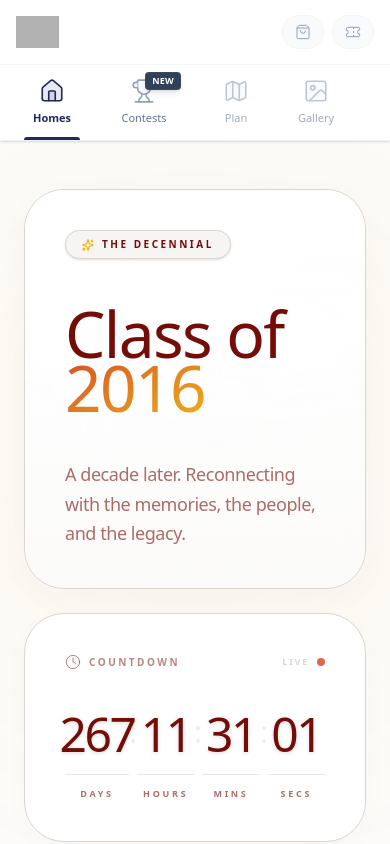
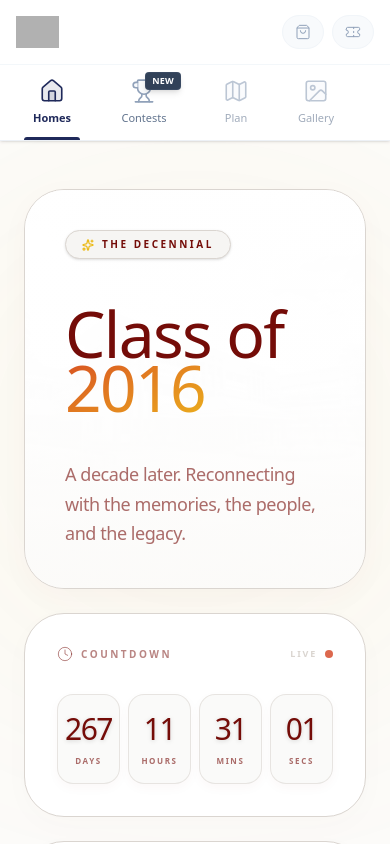
Before and after one commit to mace-2016/alumnimeet, a Next.js app: page / in a window 390 px wide. Shown: the top 844 px of the page. Built offline with nearby package versions, Linux system fonts and the light colour scheme; grey boxes are pictures that could not be loaded; a web font is replaced by a local one.

Commit message:
Update page.tsx

```diff
--- a/app/page.tsx
+++ b/app/page.tsx
@@ -45,7 +45,7 @@ export default function HomePage() {
   return (
     <div className="relative w-full max-w-[1140px] mx-auto px-6 py-12 md:py-20 animate-in fade-in duration-1000">
 
-      {/* Page Atmosphere - Using your Heritage Gold & Rust variables */}
+      {/* Page Atmosphere */}
       <div className="pointer-events-none absolute inset-0 -z-10 overflow-hidden">
         <div className="absolute left-1/2 top-0 h-[600px] w-[1000px] -translate-x-1/2 rounded-full bg-[radial-gradient(circle_at_center,var(--color-mace-gold),transparent_70%)] opacity-[0.07] blur-[120px]" />
       </div>
@@ -78,22 +78,20 @@ export default function HomePage() {
           </div>
         </div>
 
-        {/* TIMER BLOCK - THE CHRONOGRAPH VIBE */}
-        <div className="group relative md:col-span-2 bg-white rounded-[2.5rem] border border-[var(--border)] p-10 lg:p-14 flex flex-col justify-center overflow-hidden shadow-[0_8px_30px_rgba(116,12,8,0.02)] transition-all duration-700 hover:shadow-[0_30px_60px_rgba(116,12,8,0.06)] hover:-translate-y-1.5">
+        {/* TIMER BLOCK - RESPONSIVE GLASS FIX */}
+        <div className="group relative md:col-span-2 bg-white rounded-[2.5rem] border border-[var(--border)] p-8 lg:p-14 flex flex-col justify-center overflow-hidden shadow-[0_8px_30px_rgba(116,12,8,0.02)] transition-all duration-700 hover:shadow-[0_30px_60px_rgba(116,12,8,0.06)] hover:-translate-y-1.5">
 
-          {/* Architectural Clockwork Rings (Hidden until hover) */}
           <div className="absolute -right-24 -top-24 w-72 h-72 border border-[var(--color-mace-gold)]/20 rounded-full opacity-0 group-hover:opacity-100 group-hover:scale-105 transition-all duration-1000 ease-out" />
           <div className="absolute -right-12 -top-12 w-48 h-48 border border-[var(--color-mace-gold)]/30 rounded-full opacity-0 group-hover:opacity-100 group-hover:scale-110 transition-all duration-1000 delay-75 ease-out" />
           <div className="absolute inset-0 bg-[radial-gradient(circle_at_100%_0%,var(--color-mace-gold),transparent_40%)] opacity-0 group-hover:opacity-[0.04] transition-opacity duration-1000" />
 
           <div className="relative z-10">
-            <div className="mb-10 flex items-center justify-between">
+            <div className="mb-8 md:mb-10 flex items-center justify-between">
               <div className="flex items-center gap-2 text-[10px] font-bold uppercase tracking-[0.25em] text-[var(--color-mace-crimson)]/50 group-hover:text-[var(--color-mace-rust)] transition-colors duration-500">
                 <Clock className="h-4 w-4" strokeWidth={1.5} />
                 Countdown
               </div>
 
-              {/* Live Status Indicator */}
               <div className="flex items-center gap-2">
                 <span className="text-[9px] font-bold uppercase tracking-[0.2em] text-[var(--color-mace-stone)]">Live</span>
                 <span className="relative flex h-2 w-2">
@@ -103,21 +101,24 @@ export default function HomePage() {
               </div>
             </div>
 
-            <div className="flex items-start justify-between w-full">
+            {/* Re-architected container: 4-col grid on mobile, flex-between on desktop */}
+            <div className="grid grid-cols-4 gap-2 sm:gap-3 md:flex md:items-start md:justify-between w-full">
               {timerItems.map((item, idx) => (
                 <React.Fragment key={idx}>
-                  <div className="flex flex-col items-center gap-4 w-16 md:w-20">
-                    <span className="font-serif text-5xl md:text-6xl lg:text-7xl font-medium text-[var(--color-mace-crimson)] tabular-nums tracking-tighter drop-shadow-sm group-hover:-translate-y-1 transition-transform duration-500">
+
+                  {/* The Glass Piece (Mobile) vs Chronograph Column (Desktop) */}
+                  <div className="flex flex-col items-center justify-center gap-1.5 md:gap-4 w-full md:w-20 py-4 md:py-0 bg-[var(--surface-soft)]/50 md:bg-transparent border border-[var(--border)]/60 md:border-transparent rounded-2xl md:rounded-none shadow-[0_4px_12px_rgba(116,12,8,0.03)] md:shadow-none backdrop-blur-md">
+                    <span className="font-serif text-3xl sm:text-4xl md:text-6xl lg:text-7xl font-medium text-[var(--color-mace-crimson)] tabular-nums tracking-tighter drop-shadow-sm md:group-hover:-translate-y-1 transition-transform duration-500">
                       {String(item.value).padStart(2, "0")}
                     </span>
-                    <span className="text-[9px] font-black uppercase tracking-[0.3em] text-[var(--text-muted)] border-t border-[var(--border)]/60 pt-3 w-full text-center">
+                    <span className="text-[8px] md:text-[9px] font-black uppercase tracking-[0.2em] md:tracking-[0.3em] text-[var(--text-muted)] md:border-t md:border-[var(--border)]/60 pt-0.5 md:pt-3 w-full text-center">
                       {item.label}
                     </span>
                   </div>
 
-                  {/* Classic Chronograph Separators */}
+                  {/* Classic Chronograph Separators (Hidden entirely on mobile) */}
                   {idx !== timerItems.length - 1 && (
-                    <div className="text-3xl md:text-5xl font-serif font-light text-[var(--color-mace-stone)]/40 mt-1 md:mt-2 animate-pulse">
+                    <div className="hidden md:block text-3xl md:text-5xl font-serif font-light text-[var(--color-mace-stone)]/40 mt-1 md:mt-2 animate-pulse">
                       :
                     </div>
                   )}
@@ -129,7 +130,6 @@ export default function HomePage() {
 
         {/* LOCATION BLOCK */}
         <a href="#map" className="group relative bg-white rounded-[2.5rem] border border-[var(--border)] p-8 lg:p-10 flex flex-col justify-between overflow-hidden shadow-[0_8px_30px_rgba(116,12,8,0.02)] hover:shadow-[0_20px_40px_rgba(116,12,8,0.06)] hover:-translate-y-1 transition-all duration-500">
-          {/* Faded Watermark */}
           <MapPin className="absolute -right-8 -bottom-8 w-40 h-40 text-[var(--color-mace-gold)] opacity-0 group-hover:opacity-[0.04] group-hover:-translate-x-2 group-hover:-translate-y-2 transition-all duration-700 ease-out pointer-events-none" />
 
           <div className="flex justify-between items-start relative z-10">
@@ -147,7 +147,6 @@ export default function HomePage() {
 
         {/* DATE BLOCK */}
         <a href="#calendar" className="group relative bg-white rounded-[2.5rem] border border-[var(--border)] p-8 lg:p-10 flex flex-col justify-between overflow-hidden shadow-[0_8px_30px_rgba(116,12,8,0.02)] hover:shadow-[0_20px_40px_rgba(116,12,8,0.06)] hover:-translate-y-1 transition-all duration-500">
-          {/* Faded Watermark */}
           <Calendar className="absolute -right-8 -bottom-8 w-40 h-40 text-[var(--color-mace-rust)] opacity-0 group-hover:opacity-[0.03] group-hover:-translate-x-2 group-hover:-translate-y-2 transition-all duration-700 ease-out pointer-events-none" />
 
           <div className="flex justify-between items-start relative z-10">
@@ -165,7 +164,6 @@ export default function HomePage() {
 
         {/* WHATSAPP BLOCK */}
         <a href="#whatsapp" className="group relative bg-white rounded-[2.5rem] border border-[var(--border)] p-8 lg:p-10 flex flex-col justify-between overflow-hidden shadow-[0_8px_30px_rgba(116,12,8,0.02)] hover:shadow-[0_20px_40px_rgba(116,12,8,0.06)] hover:-translate-y-1 transition-all duration-500">
-          {/* Faded Watermark */}
           <MessageCircle className="absolute -right-8 -bottom-8 w-40 h-40 text-[var(--color-mace-crimson)] opacity-0 group-hover:opacity-[0.03] group-hover:-translate-x-2 group-hover:-translate-y-2 transition-all duration-700 ease-out pointer-events-none" />
 
           <div className="flex justify-between items-start relative z-10">
@@ -181,13 +179,9 @@ export default function HomePage() {
           </div>
         </a>
 
-        {/* CONTESTS BLOCK - THE TROPHY ROOM VIBE */}
+        {/* CONTESTS BLOCK */}
         <Link href="/contest" className="group relative md:col-span-3 bg-white rounded-[2.5rem] border border-[var(--border)] p-10 lg:p-12 flex flex-col md:flex-row md:items-center justify-between overflow-hidden shadow-[0_8px_30px_rgba(116,12,8,0.02)] hover:shadow-[0_40px_80px_rgba(116,12,8,0.08)] hover:-translate-y-1.5 transition-all duration-700">
-
-          {/* Premium Background Blooms */}
           <div className="absolute inset-0 bg-[radial-gradient(circle_at_0%_100%,var(--color-mace-gold),transparent_40%)] opacity-0 group-hover:opacity-[0.06] transition-opacity duration-1000" />
-
-          {/* Faded Watermark Trophy */}
           <Trophy className="absolute -right-8 -bottom-12 w-64 h-64 text-[var(--color-mace-gold)] opacity-0 group-hover:opacity-[0.03] group-hover:-translate-x-4 group-hover:-translate-y-4 transition-all duration-1000 ease-out pointer-events-none" />
 
           <div className="flex flex-col md:flex-row md:items-center gap-6 lg:gap-8 relative z-10">
@@ -200,7 +194,6 @@ export default function HomePage() {
                 <h3 className="font-serif text-3xl lg:text-4xl font-bold tracking-tight text-[var(--color-mace-crimson)]">
                   Explore Contests
                 </h3>
-                {/* Replaced pulsing dot with a prestigious Heritage Badge */}
                 <div className="px-2.5 py-1 rounded-full border border-[var(--color-mace-rust)]/30 bg-[var(--color-mace-rust)]/5 text-[8px] font-black uppercase tracking-[0.2em] text-[var(--color-mace-rust)]">
                   Let's Get Rolling!
                 </div>
@@ -211,9 +204,7 @@ export default function HomePage() {
             </div>
           </div>
 
-          {/* Upgraded CTA Button */}
           <div className="mt-8 md:mt-0 flex items-center gap-3 text-[11px] font-black uppercase tracking-[0.3em] text-[var(--text-muted)] group-hover:text-[var(--color-mace-rust)] transition-colors duration-500 relative z-10 w-fit">
-
             <div className="w-10 h-10 rounded-full bg-[var(--surface-soft)] border border-[var(--border)] flex items-center justify-center group-hover:bg-[var(--color-mace-rust)]/10 group-hover:border-[var(--color-mace-rust)]/20 transition-all duration-500">
               <ArrowUpRight className="h-5 w-5 text-[var(--color-mace-crimson)] group-hover:text-[var(--color-mace-rust)] group-hover:translate-x-0.5 group-hover:-translate-y-0.5 transition-all" strokeWidth={1.5} />
             </div>
```
